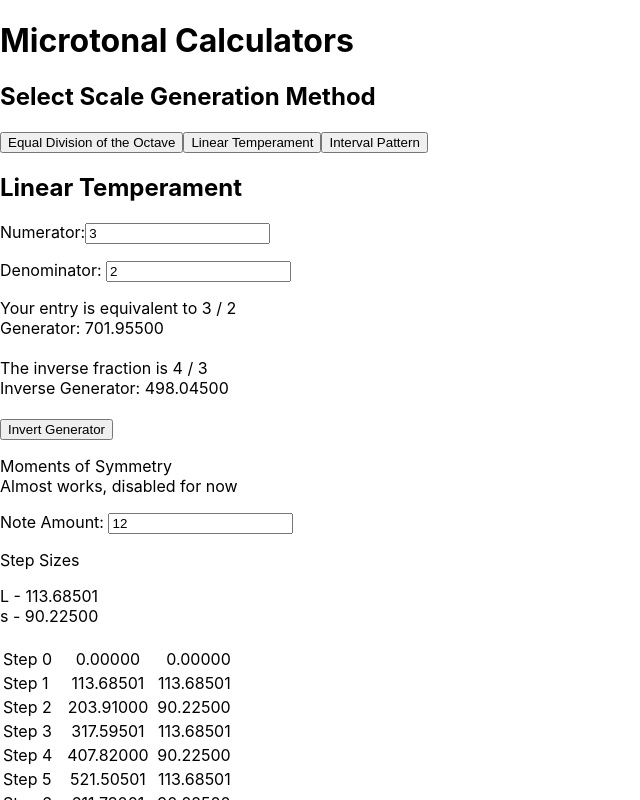
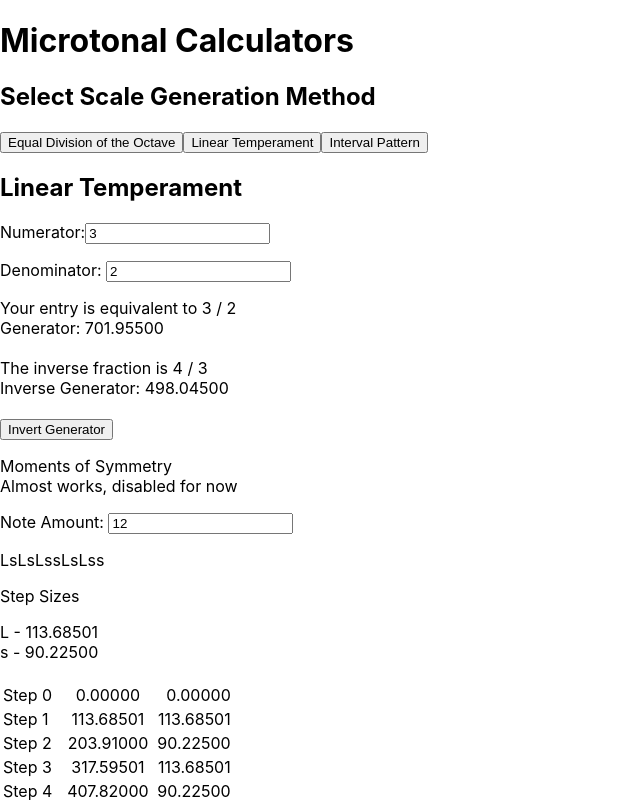
Before and after one commit to zzork/color-horizons-review-temp, a React (Create React App) app: page / in a window 1280 px wide. Both pictures are taken after a click on the button "Linear Temperament". Shown: the top 800 px of the page, without its empty margins (0-640 px from the left). Built offline with nearby package versions, Linux system fonts and the light colour scheme.

Commit message:
got lms readout working

```diff
--- a/src/components/CalcLTReadout2.js
+++ b/src/components/CalcLTReadout2.js
@@ -22,6 +22,39 @@ export const CalcLTReadout2 = ({ numerator, denominator, noteAmount }) => {
   let sortedUnique = [...uniqueSteps];
   sortedUnique.sort((a, b) => a - b);
   sortedUnique.reverse();
+
+  ///////
+
+  // take values of uniques and map to LMS
+  let lSize = 0;
+  let mSize = 0;
+  let sSize = 0;
+  if (sortedUnique.length === 2) {
+    lSize = sortedUnique[0];
+    sSize = sortedUnique[1];
+  }
+  if (sortedUnique.length === 3) {
+    lSize = sortedUnique[0];
+    mSize = sortedUnique[1];
+    sSize = sortedUnique[2];
+  }
+
+  const valueToLms = (value) => {
+    if (value === lSize) {
+      return "L";
+    }
+    if (value === mSize) {
+      return "m";
+    }
+    if (value === sSize) {
+      return "s";
+    }
+  };
+
+  // take mapped LMS and create new list from previous values
+  let lmsList = stepDifferences.map((value) => valueToLms(value.toFixed(5)));
+
+  ///////
 
   // uniques display logic
   let uniquesDisplay = null;
@@ -64,6 +97,7 @@ export const CalcLTReadout2 = ({ numerator, denominator, noteAmount }) => {
 
   return (
     <div>
+      {lmsList}
       <p>Step Sizes</p>
       {uniquesDisplay} <br />
       {finalTable}
```
